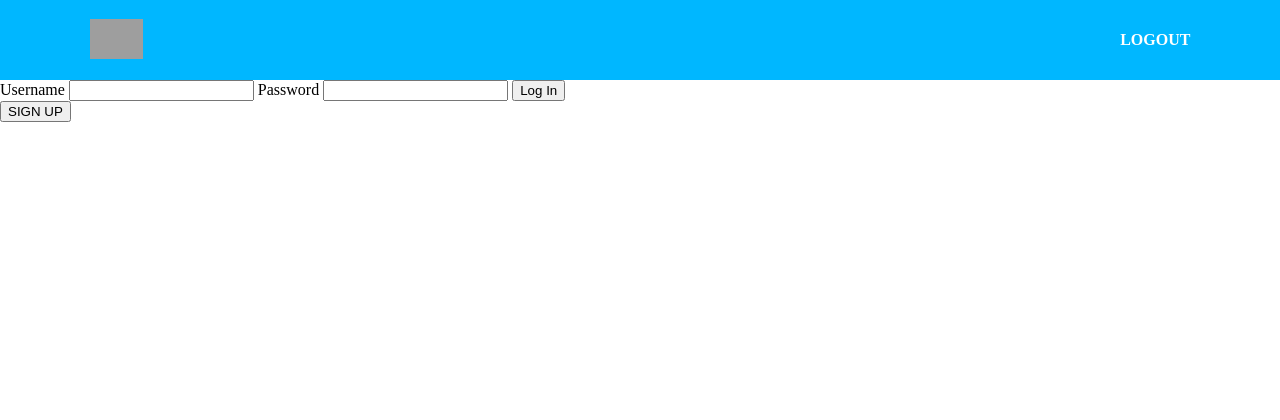
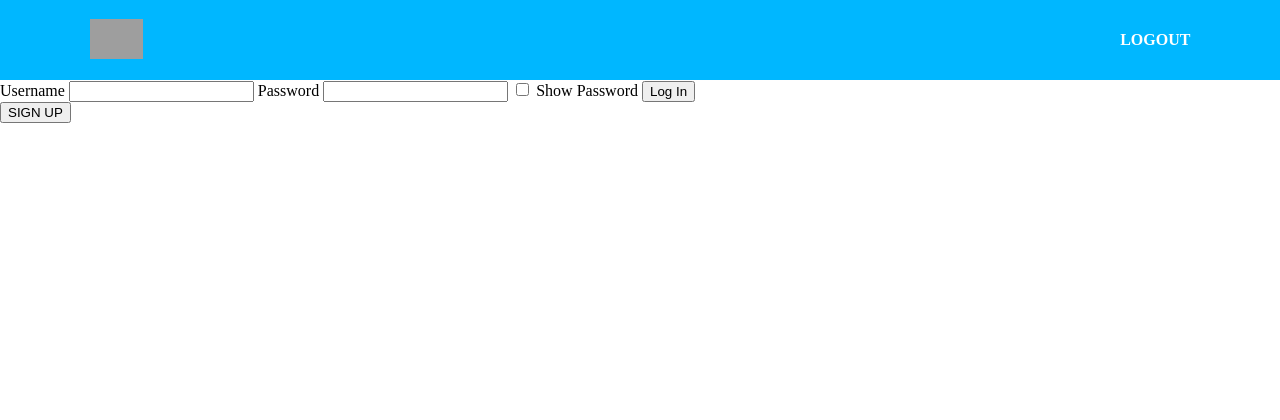
Before and after one commit to ifrancesalcantara/Project2, a Node server app: page / in a window 1280 px wide. Shown: the top 420 px of the page. Run offline with Node 20, Linux system fonts and the light colour scheme; some libraries are stand-ins or nearby versions; grey boxes are pictures that could not be loaded.

Commit message:
add checkbox trigger password show hide to index.hbs

```diff
--- a/express-generator-start/views/index.hbs
+++ b/express-generator-start/views/index.hbs
@@ -4,7 +4,10 @@
   <input type='text' name='username'>
 
   <label for=''>Password</label>
-  <input type='text' name='password'>
+  <input type='password' name='password' id="passShow">
+
+  <input type="checkbox" name="passShow" onclick="showPassword()">
+        <label for="">Show Password</label>
 
   <button type='submit'>Log In</button>
 </form>
@@ -12,3 +15,18 @@
 <form action="/auth/signup" method="GET">
   <button type="submit">SIGN UP</button>
 </form>
+
+<script>
+    function showPassword  () {
+                    const passShow = document.getElementById('passShow')
+
+                    if ( passShow.type === 'password')
+                    {
+                        passShow.type = 'text';
+                    }
+                    else
+                    {
+                        passShow.type = 'password';
+                    }
+            }
+</script>
```
